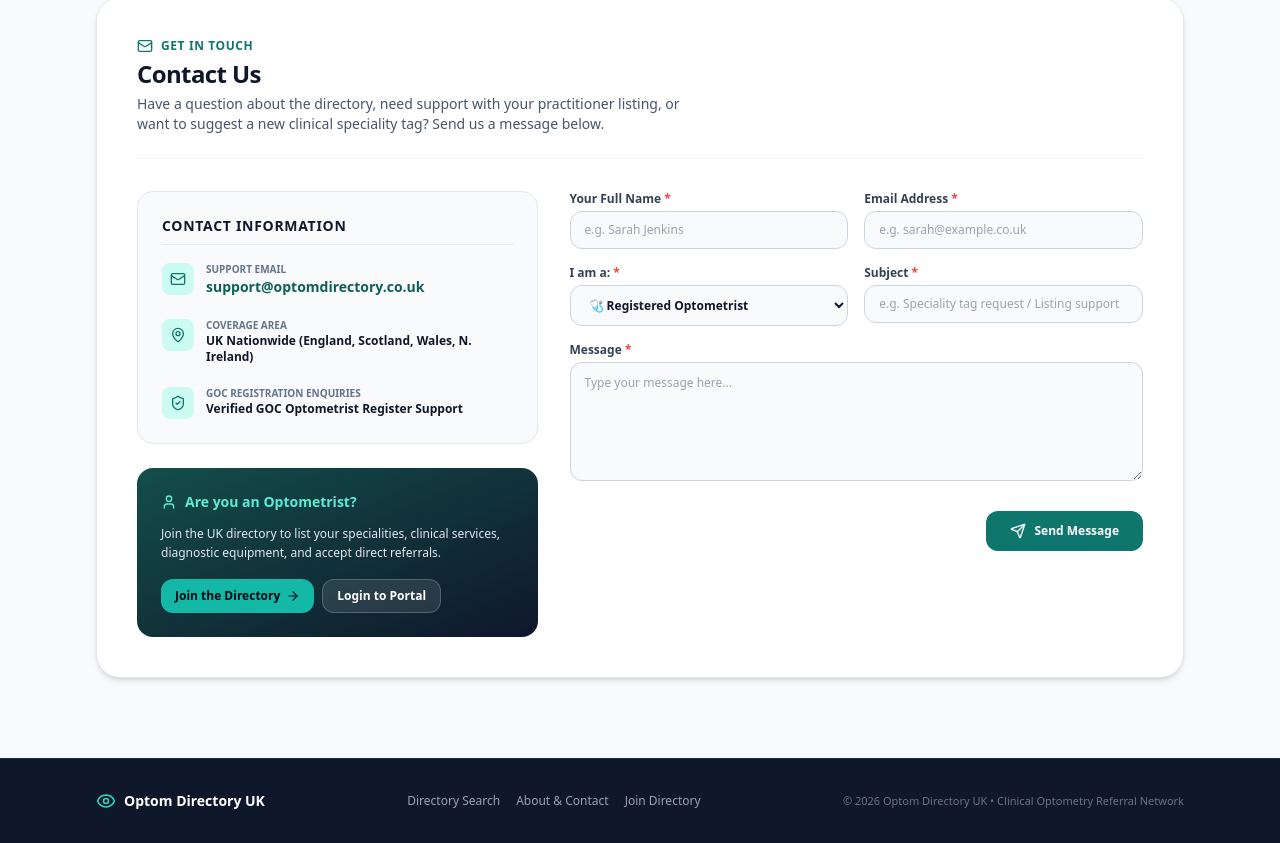
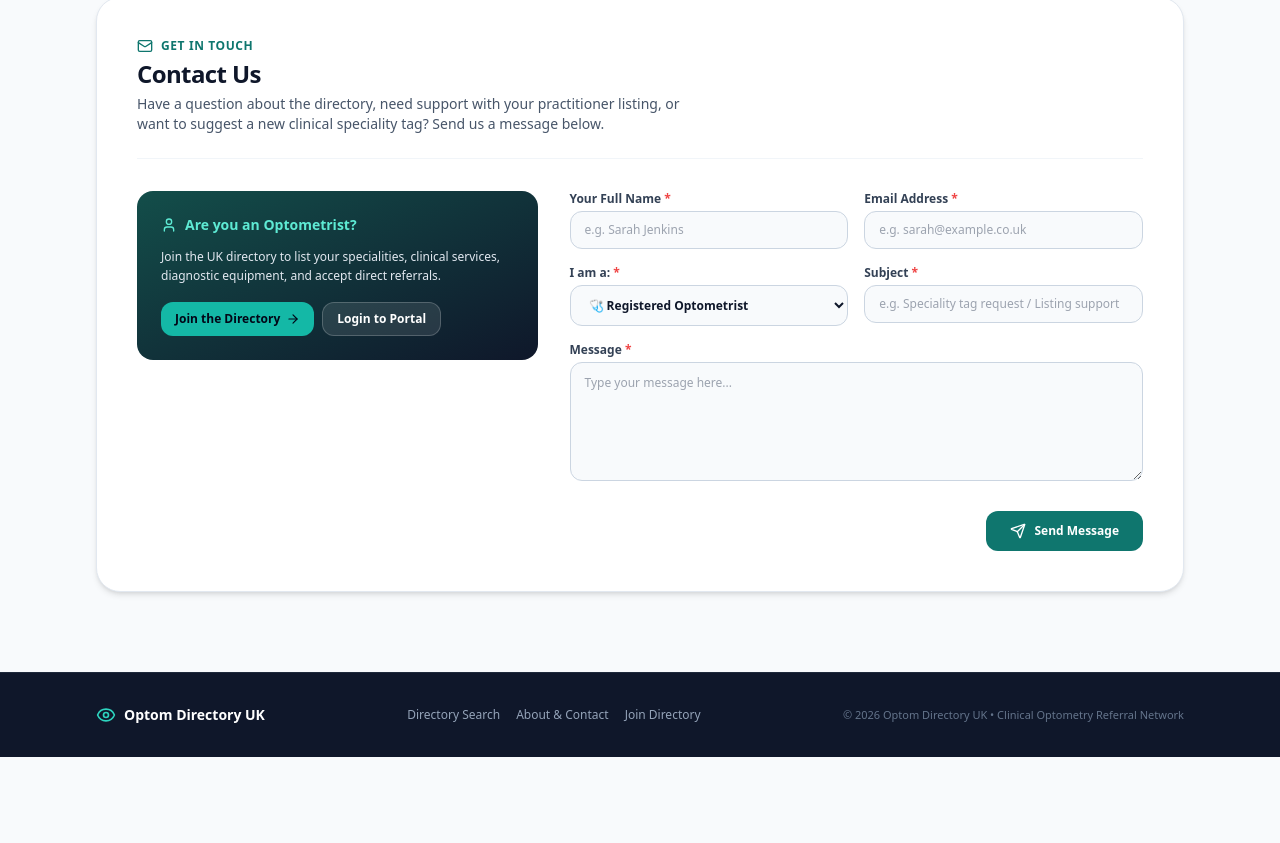
Before and after one commit to kklchv-wq/optomdirectory, a Next.js app: page /about in a window 1280 px wide. Shown: the part 853-1696 px from the top of the page. After the commit the page ends 1610 px from the top, so only its background shows below. Built offline with nearby package versions, Linux system fonts and the light colour scheme; no server answers; the database is empty.

Commit message:
Remove Contact Information box from About page

```diff
--- a/src/app/about/page.tsx
+++ b/src/app/about/page.tsx
@@ -167,45 +167,7 @@ export default function AboutPage() {
           <div className="grid grid-cols-1 lg:grid-cols-12 gap-8">
             {/* Contact Information & Support Cards */}
             <div className="lg:col-span-5 space-y-6">
-              <div className="bg-slate-50 p-6 rounded-2xl border border-slate-200 space-y-4">
-                <h3 className="text-sm font-extrabold text-slate-900 uppercase tracking-wider border-b border-slate-200 pb-2">
-                  Contact Information
-                </h3>
 
-                <div className="space-y-3 text-xs text-slate-700">
-                  <div className="flex items-start gap-3">
-                    <div className="w-8 h-8 rounded-lg bg-teal-100 text-teal-700 flex items-center justify-center font-bold shrink-0 mt-0.5">
-                      <Mail className="w-4 h-4" />
-                    </div>
-                    <div>
-                      <span className="block text-[10px] font-bold text-slate-500 uppercase">Support Email</span>
-                      <a href="mailto:support@optomdirectory.co.uk" className="font-bold text-teal-800 hover:underline text-sm">
-                        support@optomdirectory.co.uk
-                      </a>
-                    </div>
-                  </div>
-
-                  <div className="flex items-start gap-3 pt-2">
-                    <div className="w-8 h-8 rounded-lg bg-teal-100 text-teal-700 flex items-center justify-center font-bold shrink-0 mt-0.5">
-                      <MapPin className="w-4 h-4" />
-                    </div>
-                    <div>
-                      <span className="block text-[10px] font-bold text-slate-500 uppercase">Coverage Area</span>
-                      <p className="font-semibold text-slate-900">UK Nationwide (England, Scotland, Wales, N. Ireland)</p>
-                    </div>
-                  </div>
-
-                  <div className="flex items-start gap-3 pt-2">
-                    <div className="w-8 h-8 rounded-lg bg-teal-100 text-teal-700 flex items-center justify-center font-bold shrink-0 mt-0.5">
-                      <ShieldCheck className="w-4 h-4" />
-                    </div>
-                    <div>
-                      <span className="block text-[10px] font-bold text-slate-500 uppercase">GOC Registration Enquiries</span>
-                      <p className="font-semibold text-slate-900">Verified GOC Optometrist Register Support</p>
-                    </div>
-                  </div>
-                </div>
-              </div>
 
               {/* Practitioner Callout Box */}
               <div className="bg-gradient-to-br from-teal-900 to-slate-900 text-white p-6 rounded-2xl space-y-3">
```
